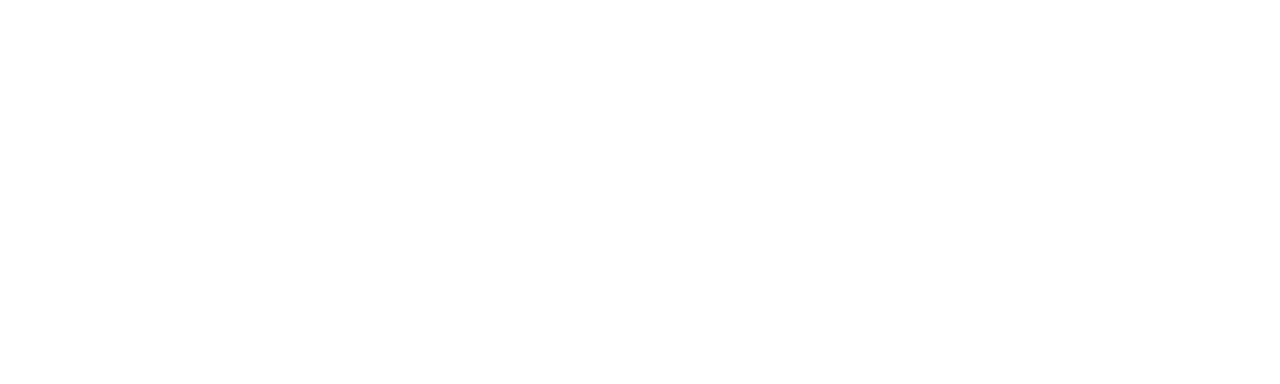
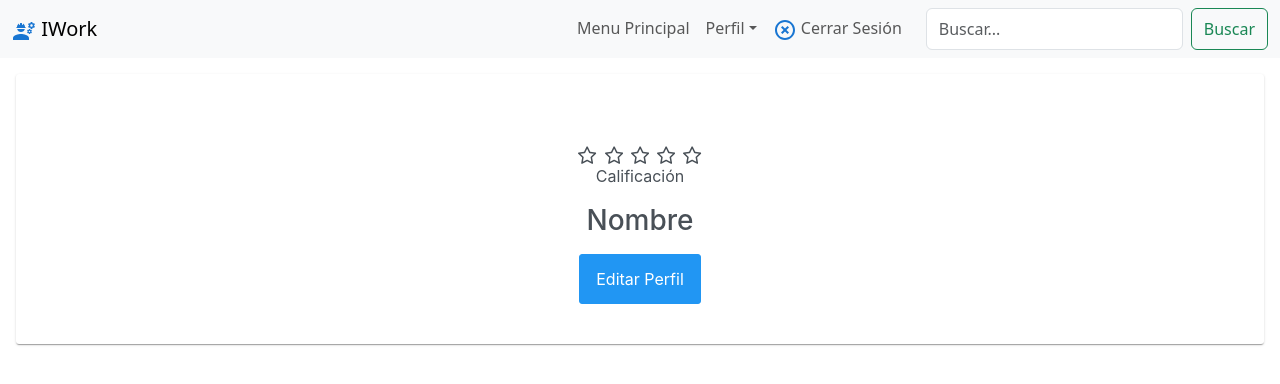
Before and after one commit to TomvShoo/IWork, a React (Create React App) app: page /PerfilCliente in a window 1280 px wide. Before the commit this address had no page. Shown: the top 384 px of the page. Built offline with nearby package versions, Linux system fonts and the light colour scheme.

Commit message:
creacion de perfil usuario

```diff
--- a/src/App.js
+++ b/src/App.js
@@ -5,8 +5,9 @@
 import { Login } from "./Pages/Login";
 import { Registro } from "./Pages/Registro";
 import { Menu } from "./Pages/Menu";
-import { Perfil } from "./Pages/Perfil";
+import { Perfil } from "./Pages/PerfilProfesional";
 import { EditarPerfil } from "./Pages/EditarPerfil";
+import PerfilCliente from "./Pages/PerfilCliente";
 
 function App() {
   return (
@@ -16,7 +17,8 @@
           <Route path="/" element={<Login />}></Route>
           <Route path="/Registro" element={<Registro />}></Route>
           <Route path="/Menu" element={<Menu />}></Route>
-          <Route path="/Perfil" element={<Perfil />}></Route>
+          <Route path="/PerfilProfesional" element={<Perfil />}></Route>
+          <Route path="/PerfilCliente" element={<PerfilCliente />}></Route>
           <Route path="/EditarPerfil" element={<EditarPerfil />}></Route>
         </Routes>
       </header>
--- a/src/Pages/Login.js
+++ b/src/Pages/Login.js
@@ -1,4 +1,4 @@
-import { Outlet, Link } from "react-router-dom";
+import { Link } from "react-router-dom";
 import * as React from "react";
 import { InputText } from "primereact/inputtext";
 import SwitchButton from "../components/SwitchButton";
@@ -60,7 +60,8 @@
             <InputText style={Estilo.inputText} placeholder="Correo electronico"></InputText>
           </div>
           <div style={Estilo.input}>
-            <InputText style={Estilo.inputText} placeholder="Contraseña"></InputText>
+            <InputText style={Estilo.inputText} placeholder="Contraseña" type="password"></InputText>
+
           </div>
         </div>
 
--- /dev/null
+++ b/src/Pages/PerfilCliente.js
@@ -0,0 +1,53 @@
+import React from "react";
+import { Card } from "primereact/card";
+import Calificacion from "../components/Rating";
+import { Avatar } from "primereact/avatar";
+import { Button } from "primereact/button";
+import { Link } from "react-router-dom";
+import BarraMenu from "../components/BarraMenu";
+
+const Estilo = {
+    card: {
+      display: "flex",
+      flexDirection: "row",
+      justifyContent: "center",
+      margin: "1rem 1rem",
+    },
+    imagen: {
+      width: "20%",
+      height: "20%",
+    },
+    rating: {
+      display: "flex",
+      flexDirection: "row",
+      justifyContent: "center",
+    },
+    button: {
+      padding: "0.75rem 1rem",
+      margin: "0.5rem 0rem",
+    },
+  };
+
+const PerfilCliente = () => {
+  return (
+    <div>
+      <BarraMenu />
+      <Card style={Estilo.card}>
+        <p>
+          <Avatar style={Estilo.imagen} size="xlarge" />
+        </p>
+        <p style={Estilo.rating}>
+          <Calificacion />
+        </p>
+        <h3>Nombre</h3>
+        <Link to="/EditarPerfil">
+          <Button variant="contained" style={Estilo.button}>
+            Editar Perfil
+          </Button>
+        </Link>
+      </Card>
+    </div>
+  )
+}
+
+export default PerfilCliente
--- a/src/Pages/Perfil.js
+++ b/src/Pages/PerfilProfesional.js
@@ -4,7 +4,7 @@
 import Calificacion from "../components/Rating";
 import { Avatar } from "primereact/avatar";
 import { Button } from "primereact/button";
-import { Outlet, Link } from "react-router-dom";
+import { Link } from "react-router-dom";
 import BarraMenu from "../components/BarraMenu";
 
 const Estilo = {
--- a/src/components/BarraMenu.js
+++ b/src/components/BarraMenu.js
@@ -10,7 +10,7 @@
 import EngineeringIcon from '@mui/icons-material/Engineering';
 import ModeEditIcon from '@mui/icons-material/ModeEdit';
 
-function BarraMenu() {
+const BarraMenu = () => {
   return (
     <Navbar expand="lg" className="bg-body-tertiary mb-3">
       <Container fluid>
@@ -34,11 +34,11 @@
                 id="offcanvasNavbarDropdown-expand-lg"
 
               >
-                <NavDropdown.Item href="/Perfil"><PersonIcon color="primary"/> Mi Perfil</NavDropdown.Item>
+                <NavDropdown.Item href="/PerfilProfesional"><PersonIcon color="primary"/> Mi Perfil</NavDropdown.Item>
                 <NavDropdown.Divider />
                 <NavDropdown.Item href="/EditarPerfil"><ModeEditIcon color="primary"/>Editar Perfil</NavDropdown.Item>
               </NavDropdown>
-              <Nav.Link href="/Login"><HighlightOffIcon color="primary"/> Cerrar Sesión</Nav.Link>
+              <Nav.Link href="/"><HighlightOffIcon color="primary"/> Cerrar Sesión</Nav.Link>
             </Nav>
             <Form className="d-flex">
               <Form.Control
```
